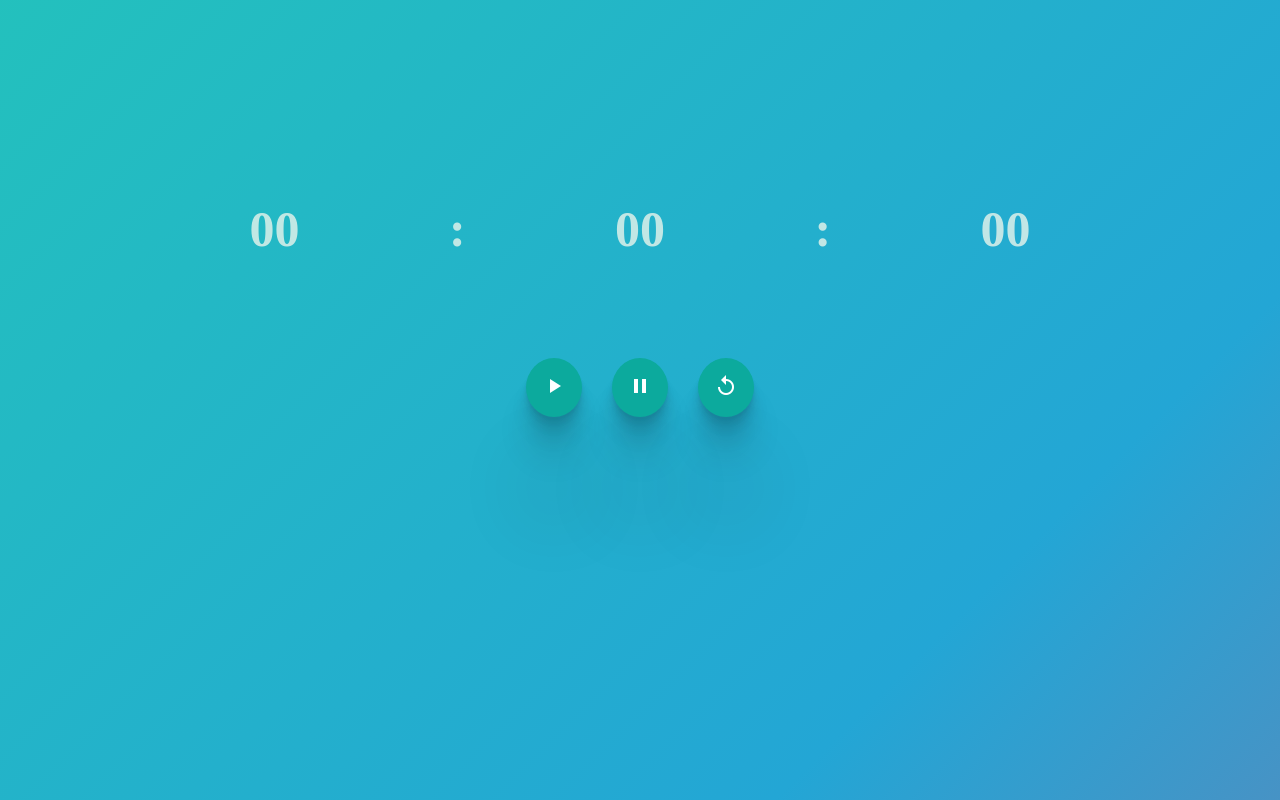
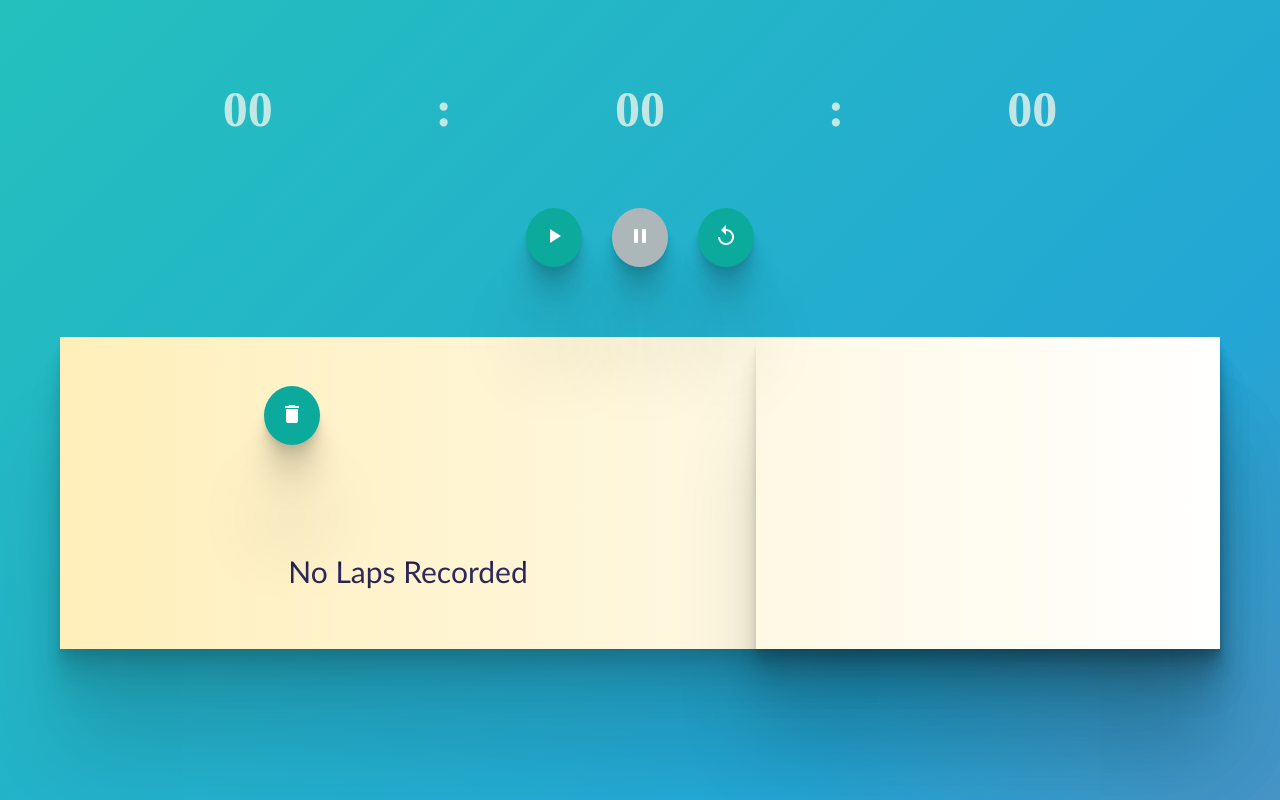
Before and after one commit to Ritvik-Gupta/Stopwatch, a plain HTML site: page index.html in a window 1280 px wide. Drawn offline with Linux system fonts and the light colour scheme.

Commit message:
Added Lap Counter to DOM

```diff
--- a/Stopwatch.js
+++ b/Stopwatch.js
@@ -27,8 +27,22 @@ const Stopwatch = (() => {
 			seconds = seconds % 60;
 		}
 
-		get time() {
-			return [minutes, seconds, millis];
+		time(n = 2) {
+			return [
+				formatToString(minutes, n),
+				formatToString(seconds, n),
+				formatToString(millis, n),
+			];
+		}
+
+		timeString(n = 2) {
+			return (
+				formatToString(minutes, n) +
+				' : ' +
+				formatToString(seconds, n) +
+				' : ' +
+				formatToString(millis, n)
+			);
 		}
 	}
 
--- a/index.html
+++ b/index.html
@@ -38,6 +38,17 @@
 					</span>
 				</button>
 			</div>
+			<div id="laps">
+				<div class="header">
+					<div class="heading"></div>
+				</div>
+				<div class="lap-buttons">
+					<button class="lap-button">
+						<span class="material-icons">delete</span>
+					</button>
+				</div>
+				<div class="content"></div>
+			</div>
 		</div>
 	</body>
 </html>
--- a/main.js
+++ b/main.js
@@ -1,13 +1,20 @@
 const container = document.querySelector('.container');
-const boxNumbers = document.querySelectorAll('#stopwatch .box.number');
-const playButton = document.querySelector('#buttons .icon-button.play');
-const pauseButton = document.querySelector('#buttons .icon-button.pause');
-const resetButton = document.querySelector('#buttons .icon-button.reset');
+const boxNumbers = document.querySelectorAll('.box.number');
+
+const playButton = document.querySelector('.icon-button.play');
+const pauseButton = document.querySelector('.icon-button.pause');
+const resetButton = document.querySelector('.icon-button.reset');
+
+const deleteButton = document.querySelector('.lap-button');
+const heading = document.querySelector('.header .heading');
+const content = document.querySelector('.content');
 
 const stopwatch = new Stopwatch();
 let intervalID = null;
+let lapCounter = 0;
 
 resetStopwatch();
+resetLaps();
 
 playButton.addEventListener('click', () => {
 	console.log('Clicked on Play Button');
@@ -26,6 +33,13 @@ pauseButton.addEventListener('click', () => {
 	playButton.removeAttribute('disabled');
 	pauseButton.setAttribute('disabled', 'true');
 	container.classList.remove('animate-gradient');
+
+	const para = document.createElement('p');
+	para.classList.add('item');
+	para.textContent = stopwatch.timeString();
+	content.appendChild(para);
+
+	heading.textContent = `Laps Recorded : ${++lapCounter}`;
 });
 
 resetButton.addEventListener('click', () => {
@@ -37,6 +51,8 @@ resetButton.addEventListener('click', () => {
 	pauseButton.removeAttribute('disabled');
 	container.classList.remove('animate-gradient');
 });
+
+deleteButton.addEventListener('click', resetLaps);
 
 function startStopwatch(num = 10) {
 	intervalID = setInterval(() => {
@@ -53,11 +69,15 @@ function stopStopwatch() {
 function resetStopwatch() {
 	stopwatch.reset();
 	setBoxNumbers();
-	pauseButton.classList.add('disabled');
+	pauseButton.setAttribute('disabled', 'true');
+}
+
+function resetLaps() {
+	content.innerHTML = '';
+	heading.textContent = 'No Laps Recorded';
+	lapCounter = 0;
 }
 
 function setBoxNumbers() {
-	boxNumbers.forEach((box, index) => {
-		box.textContent = formatToString(stopwatch.time[index], 2);
-	});
+	stopwatch.time().forEach((unit, index) => (boxNumbers[index].textContent = unit));
 }
--- a/style.css
+++ b/style.css
@@ -28,7 +28,7 @@ body {
 .container {
 	width: 100%;
 	height: 100%;
-	padding: 100px;
+	padding: 10px 60px;
 	background: var(--background-gradient);
 	background-size: 400% 400%;
 	background-position: 0% 50%;
@@ -46,20 +46,8 @@ body {
 	animation-play-state: running;
 }
 
-@keyframes moving-gradient {
-	0% {
-		background-position: 0% 50%;
-	}
-	50% {
-		background-position: 100% 50%;
-	}
-	100% {
-		background-position: 0% 50%;
-	}
-}
-
 #stopwatch {
-	margin: 100px auto;
+	margin: 70px auto;
 	display: flex;
 	justify-content: space-evenly;
 	align-items: center;
@@ -69,7 +57,7 @@ body {
 }
 
 #buttons {
-	margin: 100px auto;
+	margin: 30px auto;
 	display: flex;
 	justify-content: center;
 	align-items: center;
@@ -84,6 +72,7 @@ body {
 	border-radius: 50%;
 	color: white;
 	transition: all 0.3s ease-in-out;
+
 	box-shadow: var(--shadow-black-1), var(--shadow-black-2), var(--shadow-black-3),
 		var(--shadow-black-4), var(--shadow-black-5), var(--shadow-black-6);
 }
@@ -95,10 +84,11 @@ body {
 
 .icon-button:not([disabled]):hover {
 	background-color: var(--lightgreen-color);
+	transform: translateY(-5px);
+
 	box-shadow: var(--shadow-black-1), var(--shadow-black-2), var(--shadow-black-3),
 		var(--shadow-black-4), var(--shadow-black-5), var(--shadow-black-6),
 		var(--shadow-green);
-	transform: translateY(-5px);
 }
 
 .icon-button:not([disabled]):active {
@@ -111,3 +101,115 @@ body {
 	cursor: context-menu;
 	background-color: var(--grey-faded-color);
 }
+
+#laps {
+	height: 40%;
+	margin: 70px auto;
+	background: linear-gradient(to right, #ffefba, #ffffff);
+	box-shadow: var(--shadow-black-1), var(--shadow-black-2), var(--shadow-black-3),
+		var(--shadow-black-4), var(--shadow-black-5), var(--shadow-black-6);
+
+	display: grid;
+	grid-template-rows: repeat(4, 1fr);
+	grid-template-columns: repeat(5, 1fr);
+	grid-template-areas:
+		'b b e c c'
+		'b b e c c'
+		'h h h c c'
+		'h h h c c';
+}
+
+.header {
+	grid-area: h;
+	display: flex;
+	justify-content: center;
+	align-items: center;
+}
+
+.header .heading {
+	font-size: 30px;
+	font-family: 'Trebuchet MS';
+	background: -webkit-linear-gradient(#0f0c29, #302b63, #24243e);
+	-webkit-background-clip: text;
+	-webkit-text-fill-color: transparent;
+}
+
+.lap-buttons {
+	grid-area: b;
+	display: flex;
+	justify-content: center;
+	align-items: center;
+}
+
+.content {
+	grid-area: c;
+	overflow-y: scroll;
+	overflow-x: none;
+	text-align: center;
+
+	box-shadow: var(--shadow-black-1), var(--shadow-black-2), var(--shadow-black-3),
+		var(--shadow-black-4), var(--shadow-black-5), var(--shadow-black-6);
+}
+
+.content .item {
+	font-size: 20px;
+	font-weight: 600;
+	font-family: monospace;
+	background: -webkit-linear-gradient(#fdc830, #f37335);
+	-webkit-background-clip: text;
+	-webkit-text-fill-color: transparent;
+
+	animation-name: slide-right;
+	animation-duration: 0.5s;
+	animation-timing-function: cubic-bezier(0.23, 1, 0.32, 1);
+	padding: 10px auto;
+}
+
+.lap-button {
+	outline: none;
+	cursor: pointer;
+	padding: 15px;
+	margin: 0px 15px;
+	border: 1px solid transparent;
+	border-radius: 50%;
+	color: white;
+	background-color: var(--lightblue-color);
+	transition: all 0.3s ease-in-out;
+	box-shadow: var(--shadow-black-1), var(--shadow-black-2), var(--shadow-black-3),
+		var(--shadow-black-4), var(--shadow-black-5), var(--shadow-black-6);
+}
+
+.lap-button:hover {
+	background-color: var(--lightgreen-color);
+
+	box-shadow: var(--shadow-black-1), var(--shadow-black-2), var(--shadow-black-3),
+		var(--shadow-black-4), var(--shadow-black-5), var(--shadow-black-6),
+		var(--shadow-green);
+}
+
+.lap-button:active {
+	box-shadow: var(--shadow-black-1) inset, var(--shadow-black-2) inset,
+		var(--shadow-black-3) inset, var(--shadow-black-4) inset,
+		var(--shadow-black-5) inset, var(--shadow-black-6) inset;
+}
+
+@keyframes moving-gradient {
+	0% {
+		background-position: 0% 50%;
+	}
+	50% {
+		background-position: 100% 50%;
+	}
+	100% {
+		background-position: 0% 50%;
+	}
+}
+
+@keyframes slide-right {
+	0% {
+		transform: translateX(-100%);
+	}
+	100% {
+		transform: translateX(0%);
+	}
+}
```
